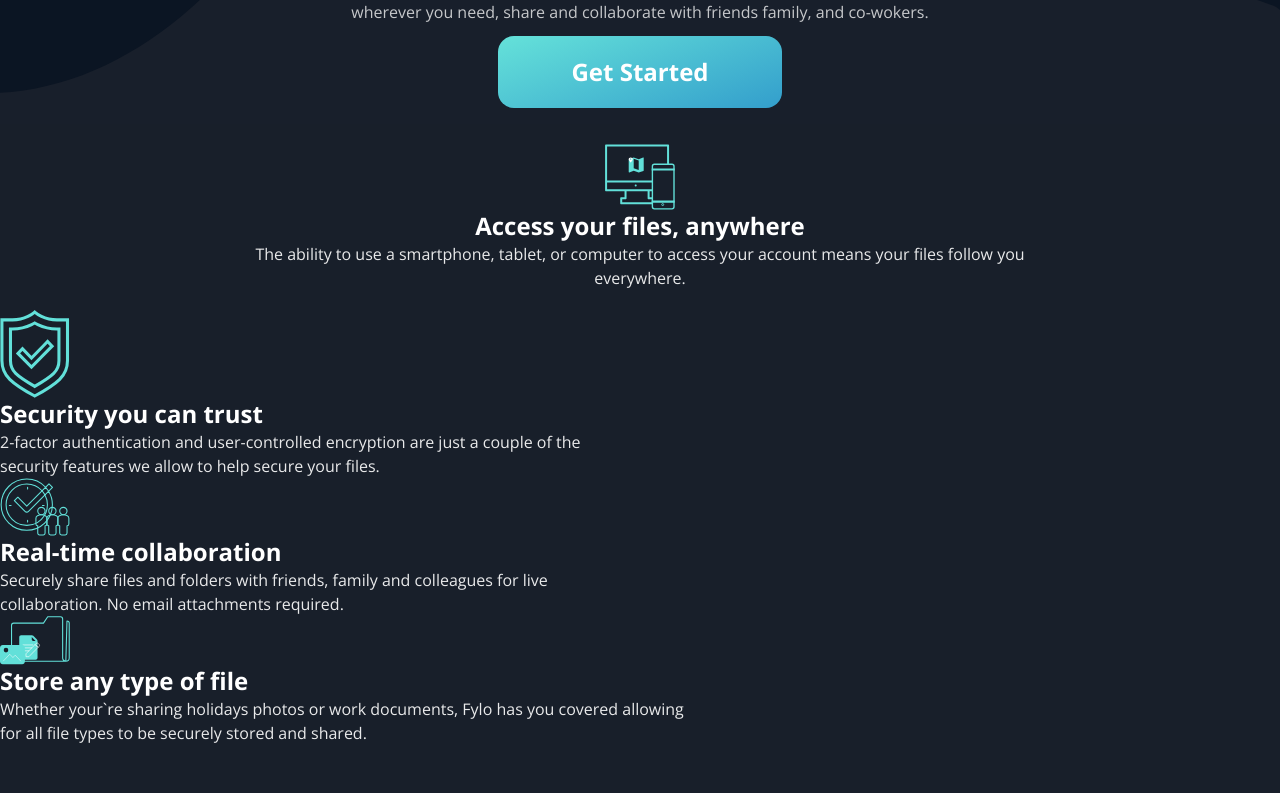
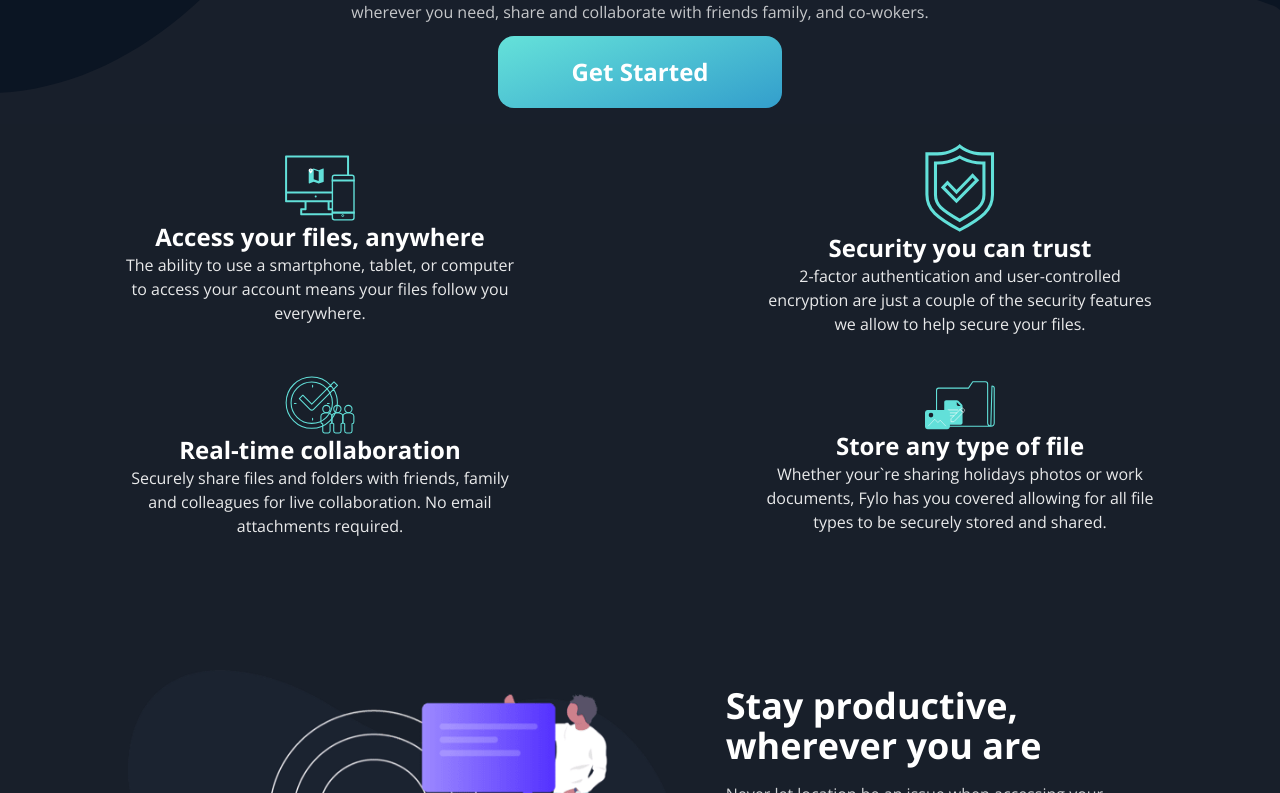
Before and after one commit to DanielMarcosPires/Fylo, a Next.js app: page / in a window 1280 px wide. Shown: the part 747-1540 px from the top of the page. Built offline with nearby package versions, Linux system fonts and the light colour scheme.

Commit message:
Consertando bug do servidor

```diff
--- a/src/Components/List/index.tsx
+++ b/src/Components/List/index.tsx
@@ -3,7 +3,7 @@ import Item from "./Item";
 
 export const List = {
   Item: Item,
-  _: ({ children, className }: ComponentProps<"div">) => (
-    <ul className={className}>{children}</ul>
+  _: ({ children, ...props }: ComponentProps<"ul">) => (
+    <ul {...props}>{children}</ul>
   ),
 };
--- a/src/Screen/Desktop.tsx
+++ b/src/Screen/Desktop.tsx
@@ -9,7 +9,6 @@ import {
   FaPhoneVolume,
 } from "react-icons/fa";
 import { MdEmail } from "react-icons/md";
-import ItemList from "@/Components/ItemList";
 import Header from "@/Components/Header/Header";
 import Hero from "@/Components/Hero/Hero";
 import { List } from "@/Components/List";
@@ -52,7 +51,7 @@ export default function Desktop() {
               </p>
             </div>
           </List.Item>
-          <List.Item>
+          <List.Item className="flex p-5 flex-col justify-center items-center text-center flex-1/2">
             <img
               width={70}
               src="/images/icon-security.svg"
@@ -67,7 +66,7 @@ export default function Desktop() {
               </p>
             </div>
           </List.Item>
-          <List.Item>
+          <List.Item className="flex p-5 flex-col justify-center items-center text-center flex-1/2">
             <img
               width={70}
               src="/images/icon-collaboration.svg"
@@ -82,7 +81,7 @@ export default function Desktop() {
               </p>
             </div>
           </List.Item>
-          <List.Item>
+          <List.Item className="flex p-5 flex-col justify-center items-center text-center flex-1/2">
             <img width={70} src="/images/icon-any-file.svg" alt={"Any File"} />
             <div className="w-2/3">
               <h2 className="text-2xl font-bold">Store any type of file</h2>
```
